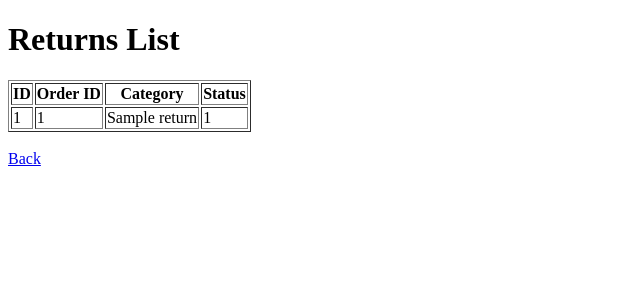
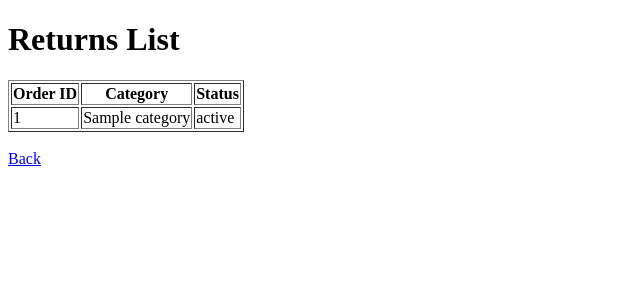
Before and after one commit to facundo-alvarez/ai-refund-system, a Flask app: template src/templates/returns.html in a window 1280 px wide. Shown: the top 300 px of the page, without its empty margins (0-640 px from the left). Run offline with Flask 3, Linux system fonts and the light colour scheme; the template is opened without the code that fills it: most values are stand-ins (such as "Sample title", 1, 10 or a date in 2020).

Commit message:
- Fix dashboard items

```diff
--- a/src/app.py
+++ b/src/app.py
@@ -20,9 +20,13 @@
     conn = get_db_connection()
     returns = conn.execute(
         """
-        SELECT returns.*, categories.name AS category_name
-        FROM returns
-        JOIN categories ON returns.category_id = categories.id
+        SELECT
+            r.order_id,
+            c.name AS category,
+            s.name AS status
+        FROM returns r
+        JOIN categories c ON c.id = r.category_id
+        JOIN statuses s ON s.id = r.status_id;
         """
         ).fetchall()
     conn.close()
--- a/src/templates/returns.html
+++ b/src/templates/returns.html
@@ -8,7 +8,6 @@
 
     <table border="1">
         <tr>
-            <th>ID</th>
             <th>Order ID</th>
             <th>Category</th>
             <th>Status</th>
@@ -16,10 +15,9 @@
 
         {% for return in returns %}
         <tr>
-            <td>{{ return["id"] }}</td>
             <td>{{ return["order_id"] }}</td>
-            <td>{{ return["category_name"] }}</td>
-            <td>{{ return["status_id"] }}</td>
+            <td>{{ return["category"] }}</td>
+            <td>{{ return["status"] }}</td>
         </tr>
         {% endfor %}
     </table>
```
